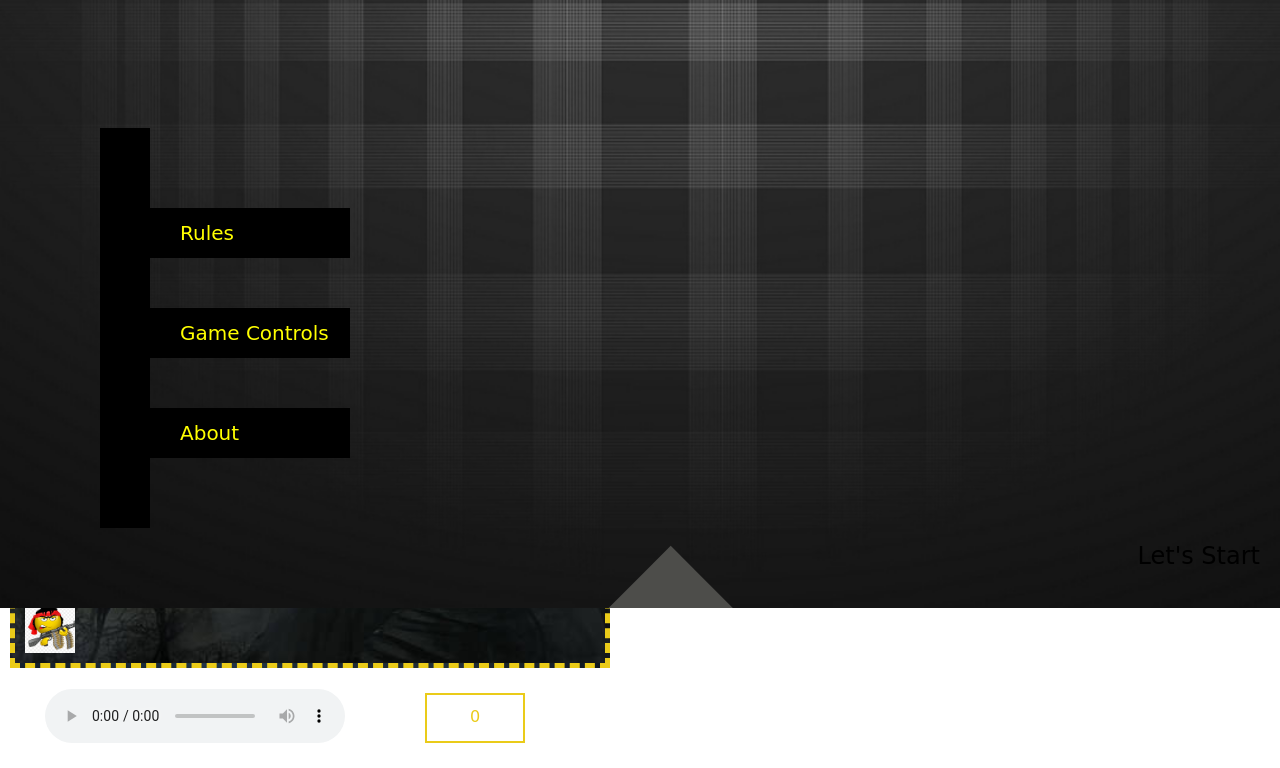
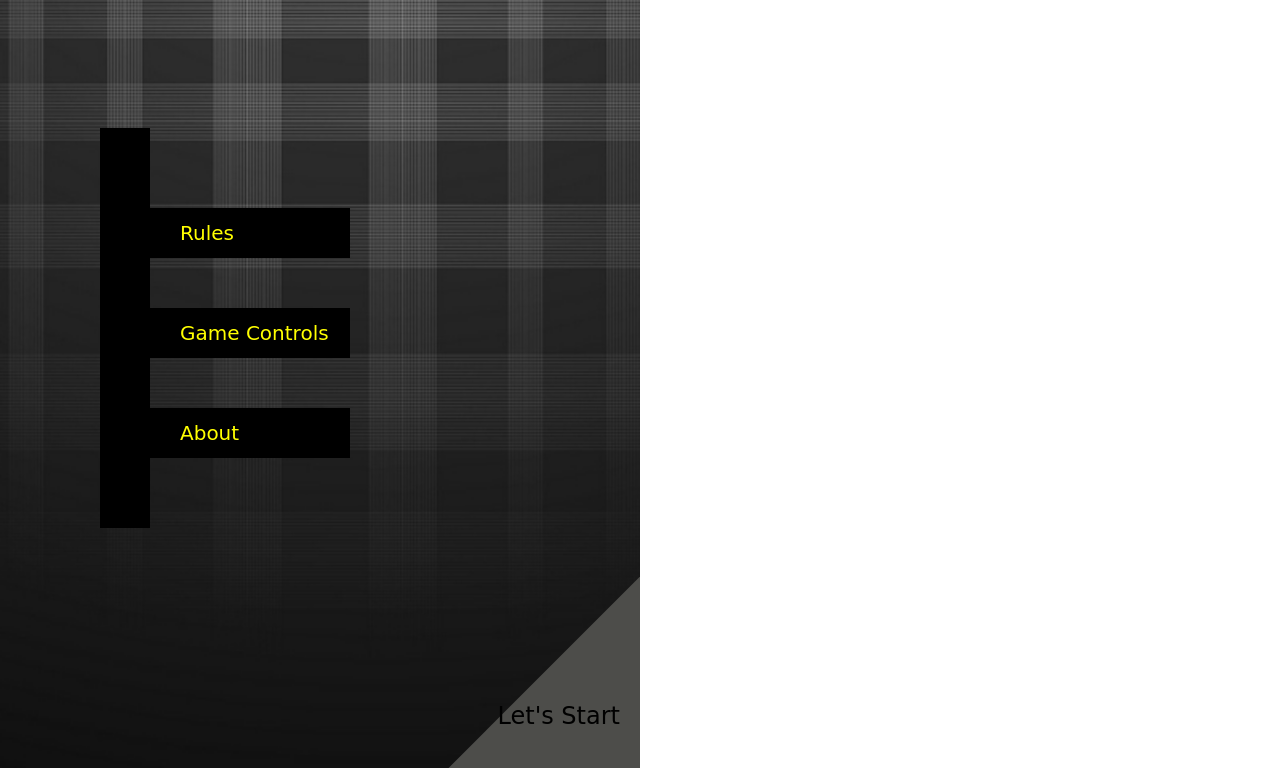
Before and after one commit to takacsnorbee/smileShooter, a plain HTML site: page index.html in a window 1280 px wide. Shown: the part 192-960 px from the top of the page. Before the commit the page ends 935 px from the top, so only its background shows below. Drawn offline with nearby package versions, Linux system fonts and the light colour scheme; a web font is replaced by a local one.

Commit message:
Update main.css
I fixed the window sizing problem

```diff
--- a/main.css
+++ b/main.css
@@ -9,8 +9,8 @@
 
 body {
 	text-align: center;
-	height: 100vh;
-	width: 100vw;
+	height: 960px;
+	width: 640px;
 	font-family: 'Baloo Chettan', cursive;
 }
 
@@ -135,8 +135,8 @@ audio {
 /*MAIN MENU*/
 
 #mainMenu {
-	height: 100%;
-	width: 100%;
+	height: 960px;
+	width: 640px;
 	position: absolute;
 	z-index: 1;
 	background: url(pic/cells.jpg);
```
